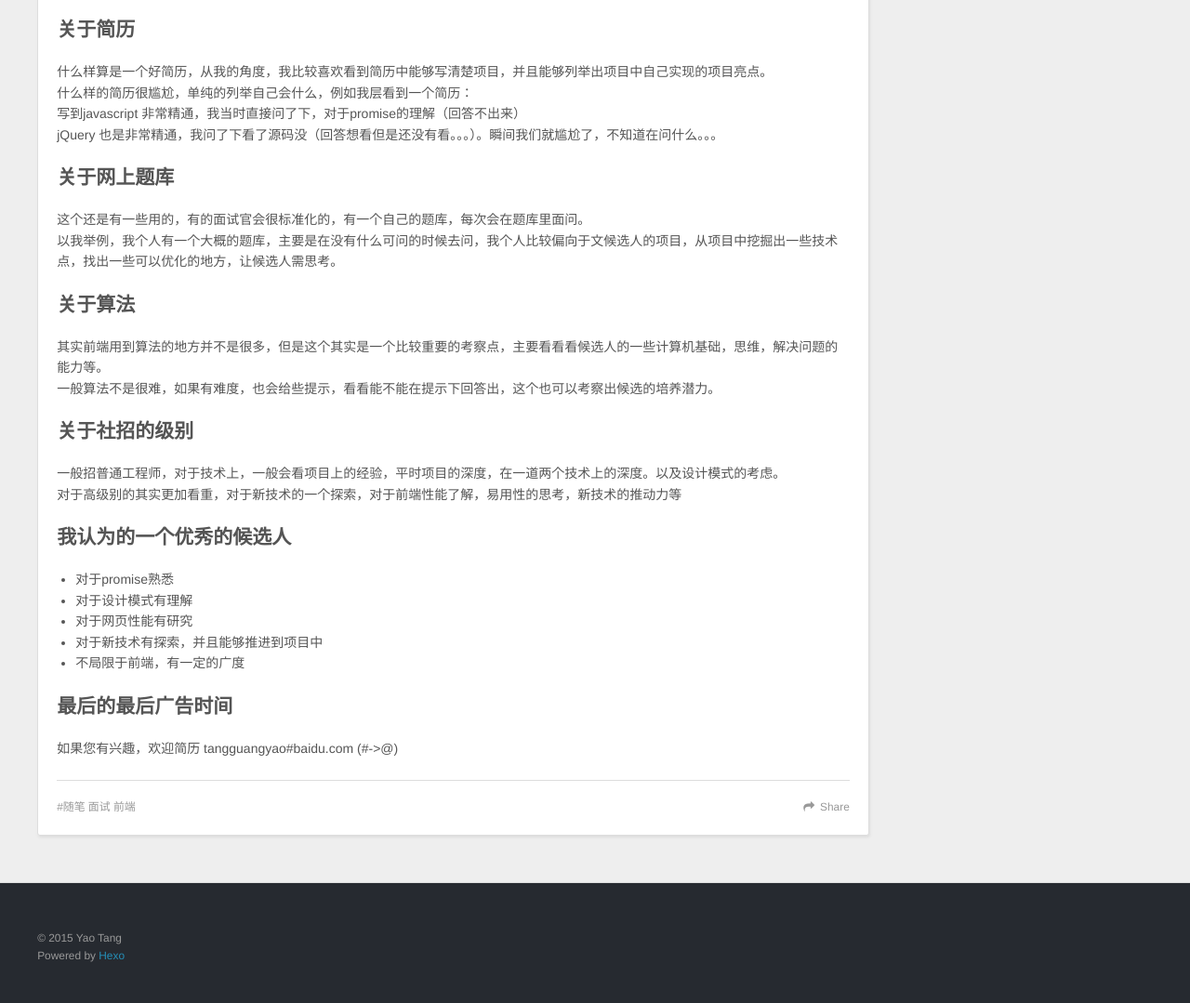
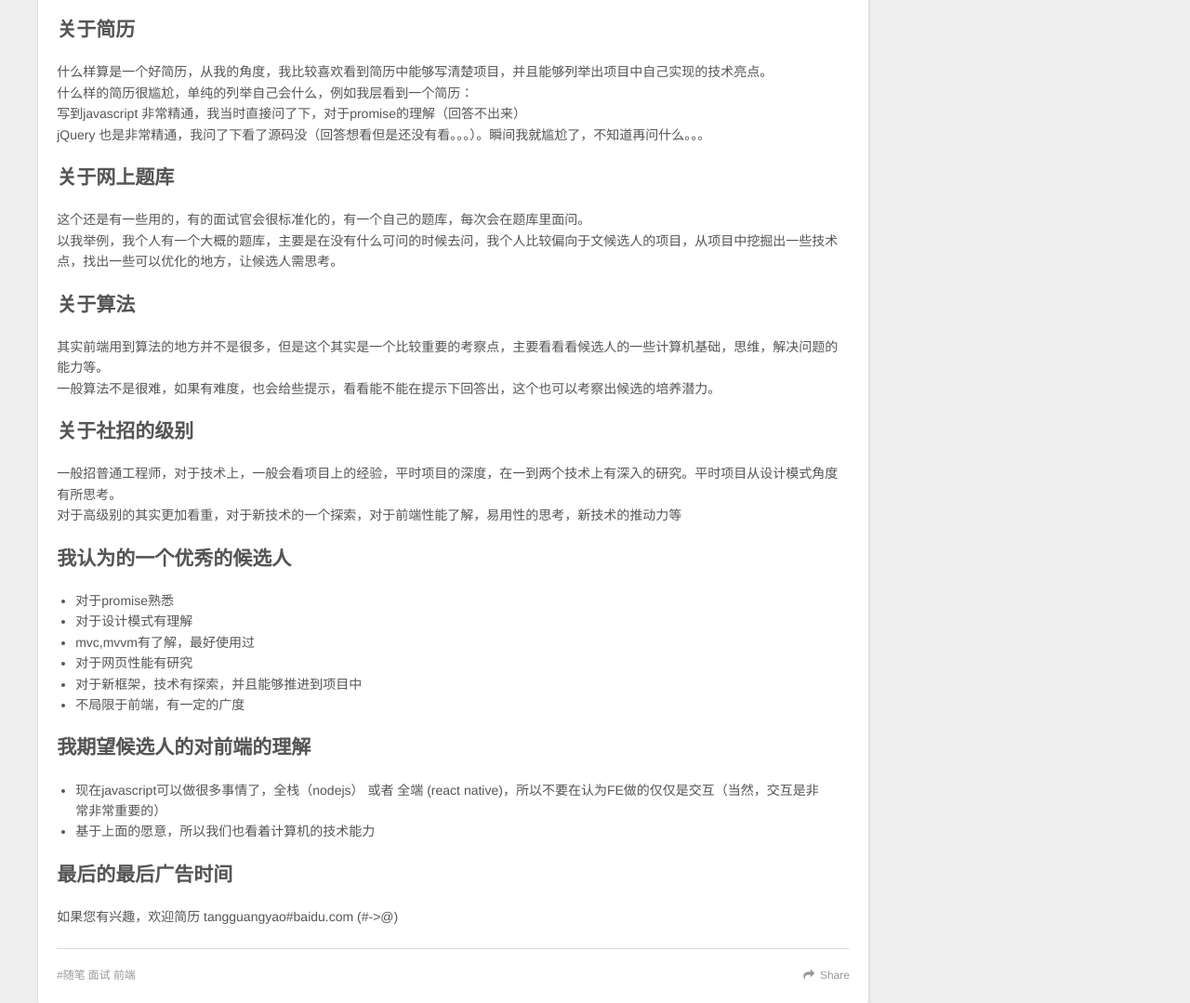
Before and after one commit to tangguangyao/tangguangyao.github.io, a plain HTML site: page 2015/10/14/面试随笔/index.html in a window 1280 px wide. Shown: the part 841-1920 px from the top of the page at 93% size. Drawn offline with nearby package versions, Linux system fonts and the light colour scheme.

Commit message:
Site updated: 2015-10-14 22:14:07

```diff
--- a/2015/10/14/面试随笔/index.html
+++ b/2015/10/14/面试随笔/index.html
@@ -29,7 +29,7 @@
 
 
 对于实习生，上面要求中，基本需要满足两个曾经有一个实习生来面试，问道javascript相关知识，回答道没有用过，所以来实习（霸气。。），但是这个实习生计算机基础能力，聪">
-<meta property="og:updated_time" content="2015-10-14T14:03:38.000Z">
+<meta property="og:updated_time" content="2015-10-14T14:13:29.000Z">
 <meta name="twitter:card" content="summary">
 <meta name="twitter:title" content="作为百度FE面试官的一些体会">
 <meta name="twitter:description" content="简单的介绍现在在百度参与了一些Fe的招聘工作，近期缺口比较大，导致最近基本每天至少一场面试。面试多了也想从面试官的角度分享。
@@ -126,23 +126,28 @@
 <ul>
 <li>对于社招侧重:<br>  主要看中项目经验，技术深度，社招的其实招进来就是要能够开始介入项目的，培养时间不可能太多</li>
 </ul>
-<h2 id="关于简历">关于简历</h2><p>什么样算是一个好简历，从我的角度，我比较喜欢看到简历中能够写清楚项目，并且能够列举出项目中自己实现的项目亮点。<br>什么样的简历很尴尬，单纯的列举自己会什么，例如我层看到一个简历：<br>写到javascript 非常精通，我当时直接问了下，对于promise的理解（回答不出来）<br>jQuery 也是非常精通，我问了下看了源码没（回答想看但是还没有看。。。）。瞬间我们就尴尬了，不知道在问什么。。。</p>
+<h2 id="关于简历">关于简历</h2><p>什么样算是一个好简历，从我的角度，我比较喜欢看到简历中能够写清楚项目，并且能够列举出项目中自己实现的技术亮点。<br>什么样的简历很尴尬，单纯的列举自己会什么，例如我层看到一个简历：<br>写到javascript 非常精通，我当时直接问了下，对于promise的理解（回答不出来）<br>jQuery 也是非常精通，我问了下看了源码没（回答想看但是还没有看。。。）。瞬间我就尴尬了，不知道再问什么。。。</p>
 <h2 id="关于网上题库">关于网上题库</h2><p>这个还是有一些用的，有的面试官会很标准化的，有一个自己的题库，每次会在题库里面问。<br>以我举例，我个人有一个大概的题库，主要是在没有什么可问的时候去问，我个人比较偏向于文候选人的项目，从项目中挖掘出一些技术点，找出一些可以优化的地方，让候选人需思考。</p>
 <h2 id="关于算法">关于算法</h2><p>其实前端用到算法的地方并不是很多，但是这个其实是一个比较重要的考察点，主要看看看候选人的一些计算机基础，思维，解决问题的能力等。<br>一般算法不是很难，如果有难度，也会给些提示，看看能不能在提示下回答出，这个也可以考察出候选的培养潜力。</p>
-<h2 id="关于社招的级别">关于社招的级别</h2><p>一般招普通工程师，对于技术上，一般会看项目上的经验，平时项目的深度，在一道两个技术上的深度。以及设计模式的考虑。<br>对于高级别的其实更加看重，对于新技术的一个探索，对于前端性能了解，易用性的思考，新技术的推动力等</p>
+<h2 id="关于社招的级别">关于社招的级别</h2><p>一般招普通工程师，对于技术上，一般会看项目上的经验，平时项目的深度，在一到两个技术上有深入的研究。平时项目从设计模式角度有所思考。<br>对于高级别的其实更加看重，对于新技术的一个探索，对于前端性能了解，易用性的思考，新技术的推动力等</p>
 <h2 id="我认为的一个优秀的候选人">我认为的一个优秀的候选人</h2><ul>
 <li>对于promise熟悉</li>
 <li>对于设计模式有理解</li>
+<li>mvc,mvvm有了解，最好使用过</li>
 <li>对于网页性能有研究</li>
-<li>对于新技术有探索，并且能够推进到项目中</li>
+<li>对于新框架，技术有探索，并且能够推进到项目中</li>
 <li>不局限于前端，有一定的广度</li>
+</ul>
+<h2 id="我期望候选人的对前端的理解">我期望候选人的对前端的理解</h2><ul>
+<li>现在javascript可以做很多事情了，全栈（nodejs） 或者 全端 (react native)，所以不要在认为FE做的仅仅是交互（当然，交互是非常非常重要的）</li>
+<li>基于上面的愿意，所以我们也看着计算机的技术能力</li>
 </ul>
 <h2 id="最后的最后广告时间">最后的最后广告时间</h2><p>如果您有兴趣，欢迎简历 tangguangyao#baidu.com (#-&gt;@)</p>
 
 
     </div>
     <footer class="article-footer">
-      <a data-url="http://tangguangyao.github.io/2015/10/14/面试随笔/" data-id="cifqvbuni0000iw52hcefugad" class="article-share-link">Share</a>
+      <a data-url="http://tangguangyao.github.io/2015/10/14/面试随笔/" data-id="cifqvoy7r0000jd529x8h4i2r" class="article-share-link">Share</a>
 
 
   <ul class="article-tag-list"><li class="article-tag-list-item"><a class="article-tag-list-link" href="/tags/随笔-面试-前端/">随笔 面试 前端</a></li></ul>
```
Also changed, not shown: index.html (+9 -4 lines).
